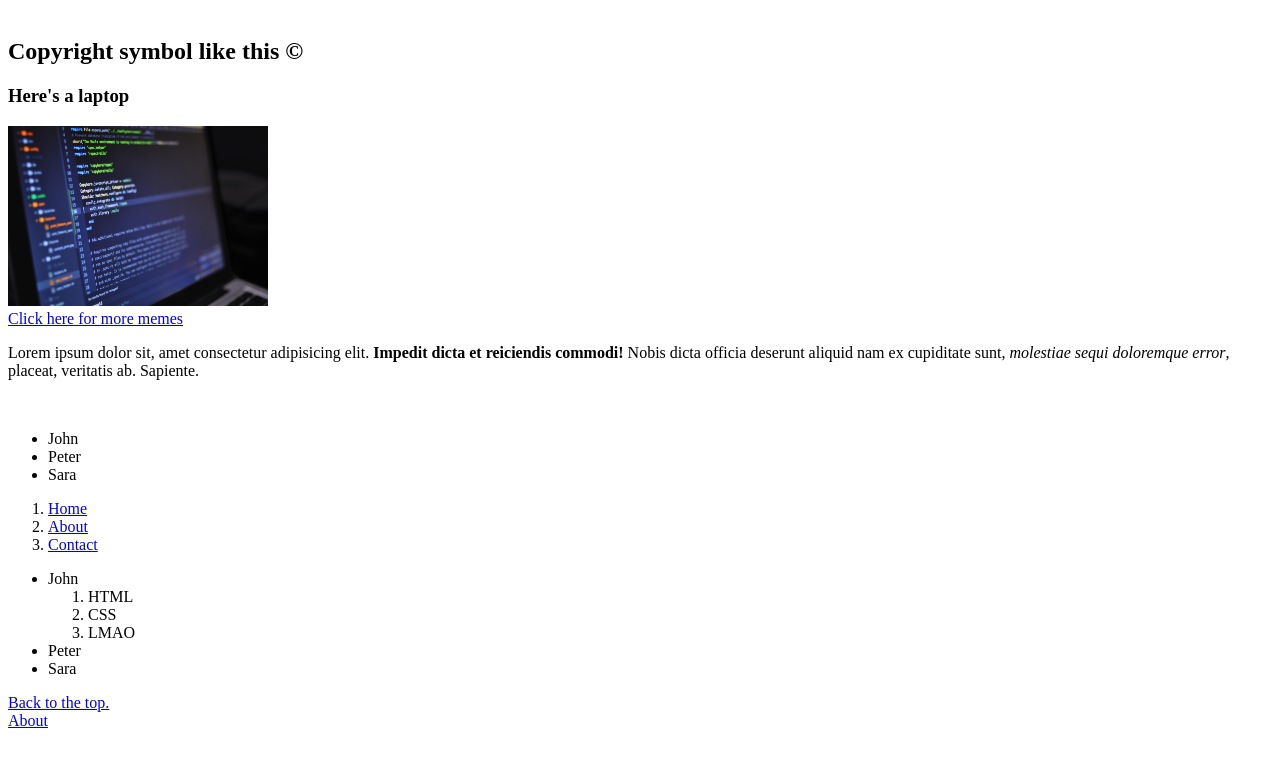
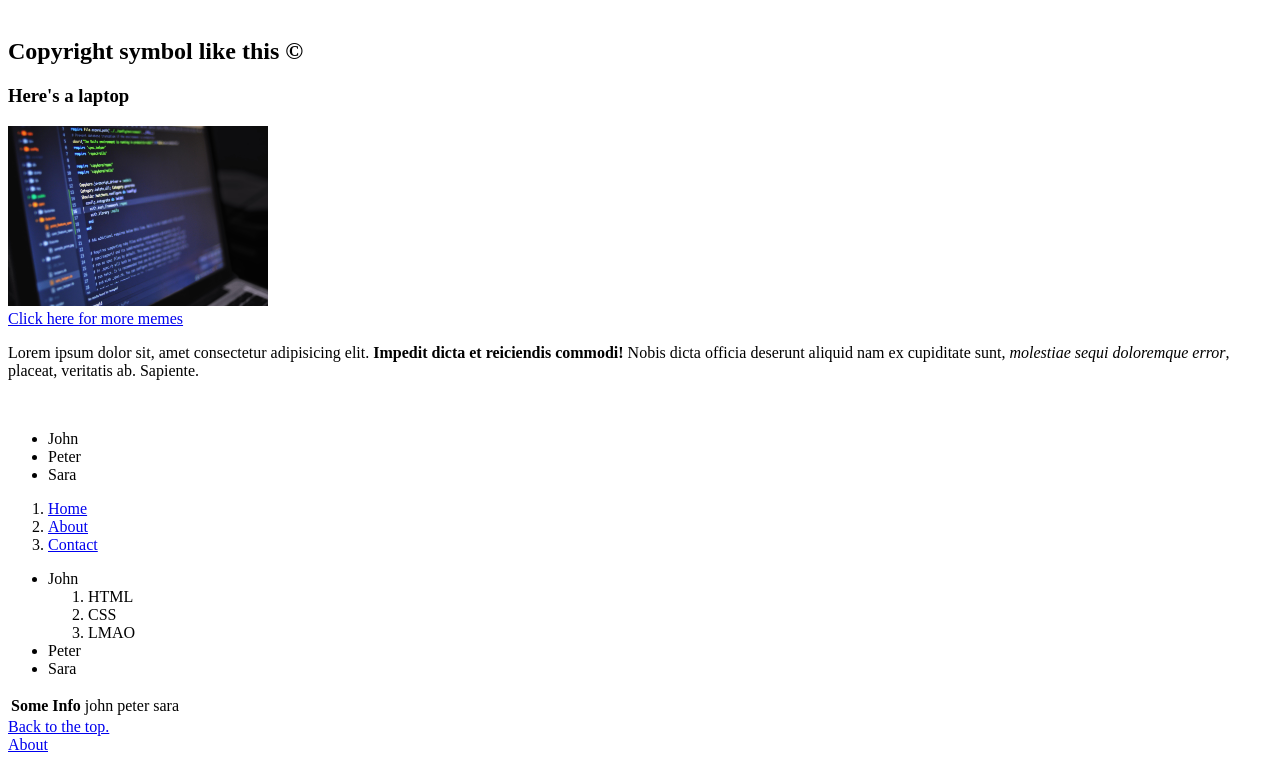
Before and after one commit to gcavalcantes/HTMLpage, a plain HTML site: page index.html in a window 1280 px wide. Shown: the part 352-1114 px from the top of the page. Before the commit the page ends 1090 px from the top, so only its background shows below. Drawn offline with Linux system fonts and the light colour scheme.

Commit message:
Tables
Figured out tables.
'th' for the heading.
'td' for the data.

```diff
--- a/index.html
+++ b/index.html
@@ -67,6 +67,16 @@
         <li>Sara</li>
     </ul>
 
+    <!-- Table -->
+    <table>
+        <tr>
+            <th>Some Info</th>
+            <td>john</td>
+            <td>peter</td>
+            <td>sara</td>
+        </tr>
+    </table>
+
     <!-- Displays a link back to the top of the page. -->
     <a href="#top">Back to the top.</a>
     <br>
```
